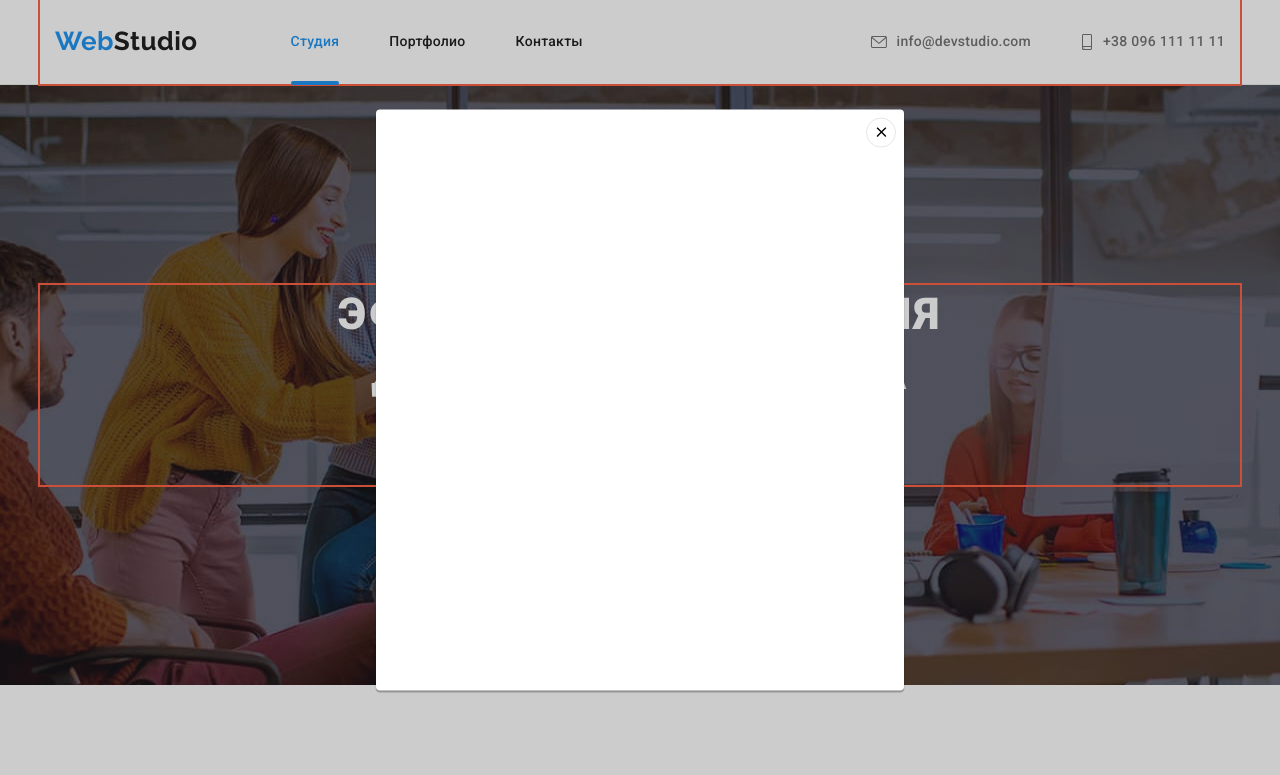
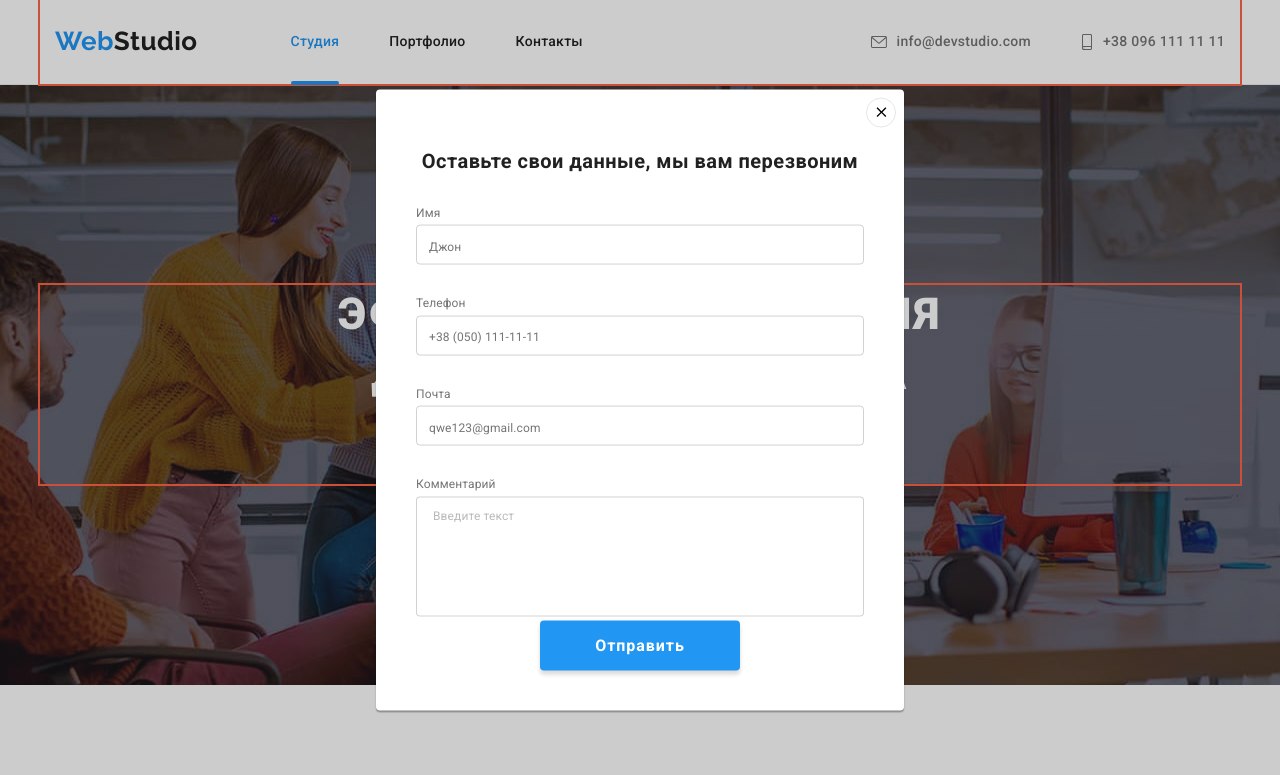
Before and after one commit to MykolaDanyliuk/goit-markup-hw-06, a plain HTML site: page index.html in a window 1280 px wide. Both pictures are taken after a click on the button "Заказать услугу". Shown: the top 775 px of the page. Drawn offline with nearby package versions, Linux system fonts and the light colour scheme.

Commit message:
Выполняет разметку формы в модальном окне

```diff
--- a/css/styles.css
+++ b/css/styles.css
@@ -64,6 +64,22 @@ img {
   clip-path: inset(100%);
   clip: rect(0 0 0 0);
   overflow: hidden;
+}
+
+.btn {
+  min-width: 200px;
+
+  color: var(--primary-white-color);
+  background-color: var(--accent-color);
+  box-shadow: 0px 4px 4px rgba(0, 0, 0, 0.15);
+  border: 0;
+  border-radius: 4px;
+
+  font-family: inherit;
+  font-weight: 700;
+  font-size: 16px;
+  line-height: 1.87;
+  letter-spacing: 0.06em;
 }
 
 .list {
@@ -262,21 +278,8 @@ img {
 }
 
 .hero-btn {
-  display: inline-block;
-  min-width: 200px;
   padding: 10px 32px;
-  border: 0;
-  border-radius: 4px;
 
-  color: var(--primary-white-color);
-  background-color: var(--accent-color);
-  box-shadow: 0px 4px 4px rgba(0, 0, 0, 0.15);
-
-  font-family: inherit;
-  font-weight: 700;
-  font-size: 16px;
-  line-height: 1.9;
-  letter-spacing: 0.06em;
   transition: color 250ms cubic-bezier(0.4, 0, 0.2, 1),
     background-color 250ms cubic-bezier(0.4, 0, 0.2, 1),
     box-shadow 250ms cubic-bezier(0.4, 0, 0.2, 1);
@@ -700,25 +703,10 @@ img {
 
 .form-btn {
   display: flex;
+  align-items: center;
   margin-left: 12px;
   padding-left: 29px;
-  min-width: 200px;
-  height: 50px;
-
-  color: var(--primary-white-color);
-  background: var(--accent-color);
-  box-shadow: 0px 4px 4px rgba(0, 0, 0, 0.15);
-  border-radius: 4px;
-
-  font-family: "Roboto";
-  font-style: normal;
-  font-weight: 700;
-  font-size: 16px;
-  line-height: 1.87;
-
-  align-items: center;
-  text-align: center;
-  letter-spacing: 0.06em;
+  /* cursor: pointer; */
 }
 
 .form-icon-send {
@@ -750,6 +738,7 @@ img {
   top: 50%;
   left: 50%;
   border-radius: 4px;
+  padding: 40px;
 
   background: #ffffff;
   box-shadow: 0px 1px 3px rgba(0, 0, 0, 0.12), 0px 1px 1px rgba(0, 0, 0, 0.14),
@@ -760,17 +749,18 @@ img {
 }
 
 .modal-close-btn {
+  display: flex;
+  align-items: center;
+  justify-content: center;
   position: absolute;
   top: 8px;
   right: 8px;
   width: 30px;
   height: 30px;
+
   border-radius: 50px;
   border: 1px solid rgba(0, 0, 0, 0.1);
   background-color: transparent;
-  display: flex;
-  align-items: center;
-  justify-content: center;
 }
 
 .is-hidden {
@@ -781,6 +771,91 @@ img {
 
 .no-scroll {
   overflow: hidden;
+}
+
+.modal-title {
+  margin-bottom: 30px;
+  font-weight: 700;
+  font-size: 20px;
+  line-height: 1.15;
+  text-align: center;
+
+  color: var(--primary-text-color);
+}
+
+.modal-input {
+  margin-top: 4px;
+  margin-bottom: 28px;
+  padding-left: 12px;
+  width: 100%;
+  height: 40px;
+  border: 1px solid rgba(33, 33, 33, 0.2);
+  border-radius: 4px;
+
+  color: purple;
+  background-color: transparent;
+}
+
+.modal-input:not(:placeholder-shown):not(:focus):valid {
+  background-color: rgba(128, 173, 113, 0.352);
+}
+
+.modal-input:not(:placeholder-shown):not(:focus):invalid {
+  background-color: rgba(198, 124, 124, 0.352);
+}
+
+/* .modal-input:placeholder-shown {
+  background-color: transparent;
+} */
+
+.modal-input::placeholder {
+  font-weight: 400;
+  font-size: 12px;
+  line-height: 1.16;
+  letter-spacing: 0.01em;
+
+  color: var(--title-text-color);
+}
+
+.modal-btn {
+  display: block;
+  margin: 0 auto;
+  padding: 10px 55px;
+  cursor: pointer;
+}
+
+.modal-label {
+  width: 25px;
+  height: 14px;
+
+  font-weight: 400;
+  font-size: 12px;
+  line-height: 1.17;
+  letter-spacing: 0.01em;
+
+  color: var(--title-text-color);
+}
+
+.modal-text {
+  margin-top: 4px;
+  padding: 12px 16px;
+  width: 100%;
+  height: 120px;
+
+  border: 1px solid rgba(33, 33, 33, 0.2);
+  border-radius: 4px;
+  resize: none;
+
+  color: purple;
+}
+
+.modal-text::placeholder {
+  font-weight: 400;
+  font-size: 12px;
+  line-height: 1.16;
+  letter-spacing: 0.01em;
+
+  color: rgba(117, 117, 117, 0.5);
 }
 /* ------------ PORTFOLIO ------------ */
 
--- a/index.html
+++ b/index.html
@@ -75,7 +75,7 @@
             Эффективные решения <br />
             для вашего бизнеса
           </h1>
-          <button type="button" class="hero-btn pointer" data-modal-open>
+          <button type="button" class="btn hero-btn pointer" data-modal-open>
             Заказать услугу
           </button>
         </div>
@@ -473,7 +473,7 @@
               id="mail"
               placeholder="E-mail"
             />
-            <button type="submit" class="form-btn">
+            <button type="submit" class="btn form-btn">
               Подписаться
               <svg class="form-icon-send" width="20" height="20">
                 <use href="./images/icons.svg#icon-icon-send"></use>
@@ -491,9 +491,86 @@
             <use href="./images/icons.svg#icon-close-black"></use>
           </svg>
         </button>
+        <p class="modal-title">Оставьте свои данные, мы вам перезвоним</p>
+        <form class="modal-form">
+          <div class="modal-field">
+            <label class="modal-label" for="user-name">Имя</label>
+            <input
+              type="text"
+              name="user-name"
+              class="modal-input"
+              placeholder="Джон"
+              required
+              id="user-name"
+            />
+          </div>
+          <div class="modal-field">
+            <label class="modal-label" for="user-tel">Телефон</label>
+            <input
+              type="tel"
+              name="user-tel"
+              class="modal-input"
+              placeholder="+38 (050) 111-11-11"
+              required
+              minlength="10"
+              title="+38 (050) 111-11-11"
+              id="user-tel"
+            />
+          </div>
+          <div class="modal-field">
+            <label class="modal-label" for="user-email">Почта</label>
+            <input
+              type="email"
+              name="user-email"
+              class="modal-input"
+              placeholder="qwe123@gmail.com"
+              required
+              id="user-email"
+            />
+          </div>
+          <div class="modal-field">
+            <label class="modal-label" for="modal-text">Комментарий</label>
+            <textarea
+              name="modal-text"
+              id="modal-text"
+              class="modal-text"
+              placeholder="Введите текст"
+            ></textarea>
+          </div>
+          <button type="submit" class="btn modal-btn">Отправить</button>
+        </form>
+        <!-- <label class="modal-label"
+            >Имя
+            <input
+              type="text"
+              name="user-name"
+              class="modal-input"
+              placeholder="Джон"
+              required
+            />
+          </label> -->
+        <!-- <div class="modal-field">
+          <label class="modal-label" for="service">Послуга</label>
+          <select name="service" class="modal-input" id="service"></select>
+          <option value="haircut">Стрижка</option>
+          <option value="bearcut">Стрижка бороды</option>
+        </div>
+        <fieldset>
+          <legend>Size</legend>
+          <label for="big"></label>
+          <input type="radio" id="big" name="size" value="big" />
+          <label for="small"></label>
+          <input type="radio" id="small" name="size" value="small" />
+        </fieldset>
+        <fieldset>
+          <legend>add</legend>
+          <label for="cheese"></label>
+          <input type="checkbox" id="cheese" name="size" value="cheese" />
+          <label for="tomato"></label>
+          <input type="checkbox" id="tomato" name="size" value="tomato" />
+        </fieldset> -->
       </div>
     </div>
-
     <script src="./js/modal.js"></script>
   </body>
 </html>
```
Also changed, not shown: 1 other file.
